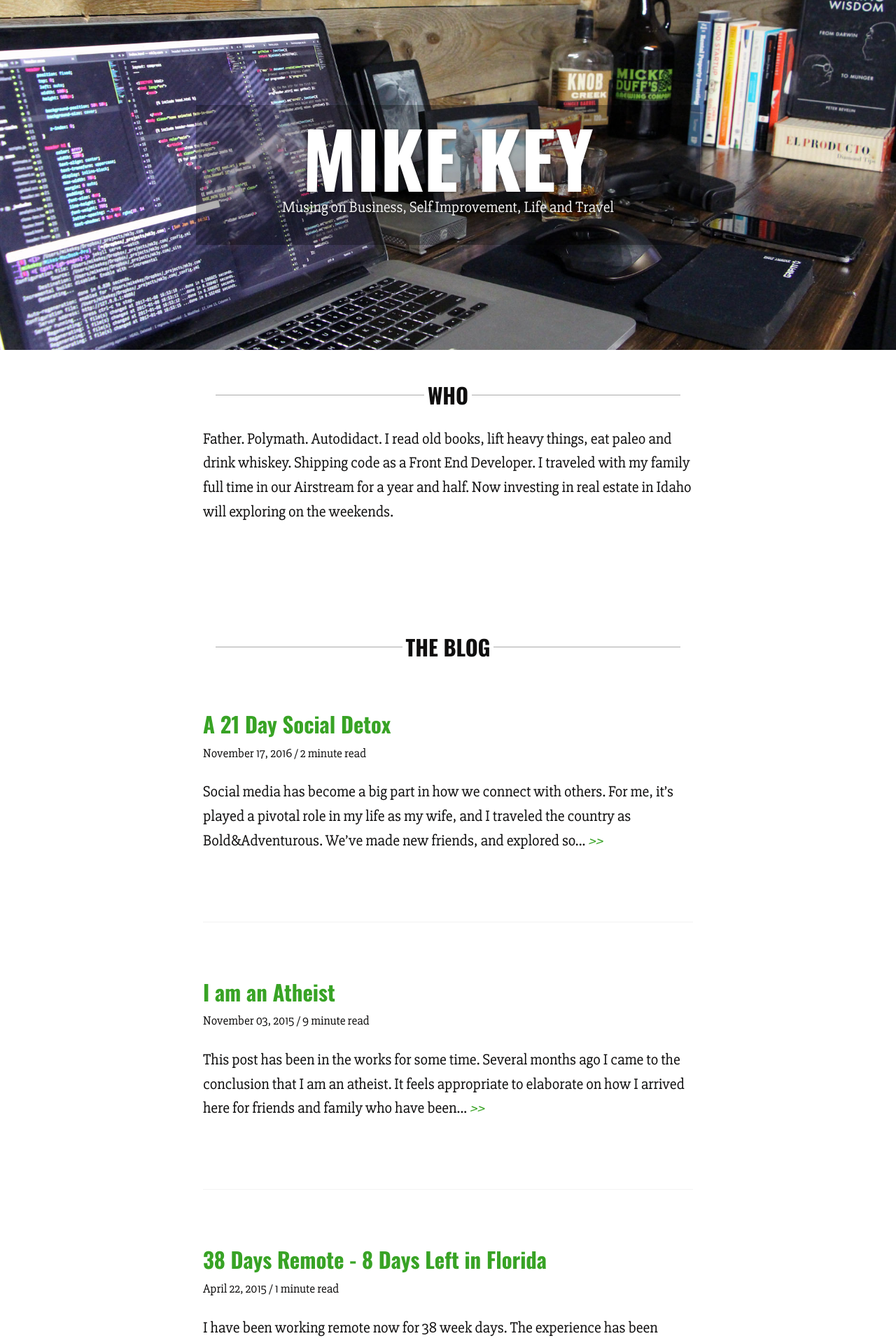
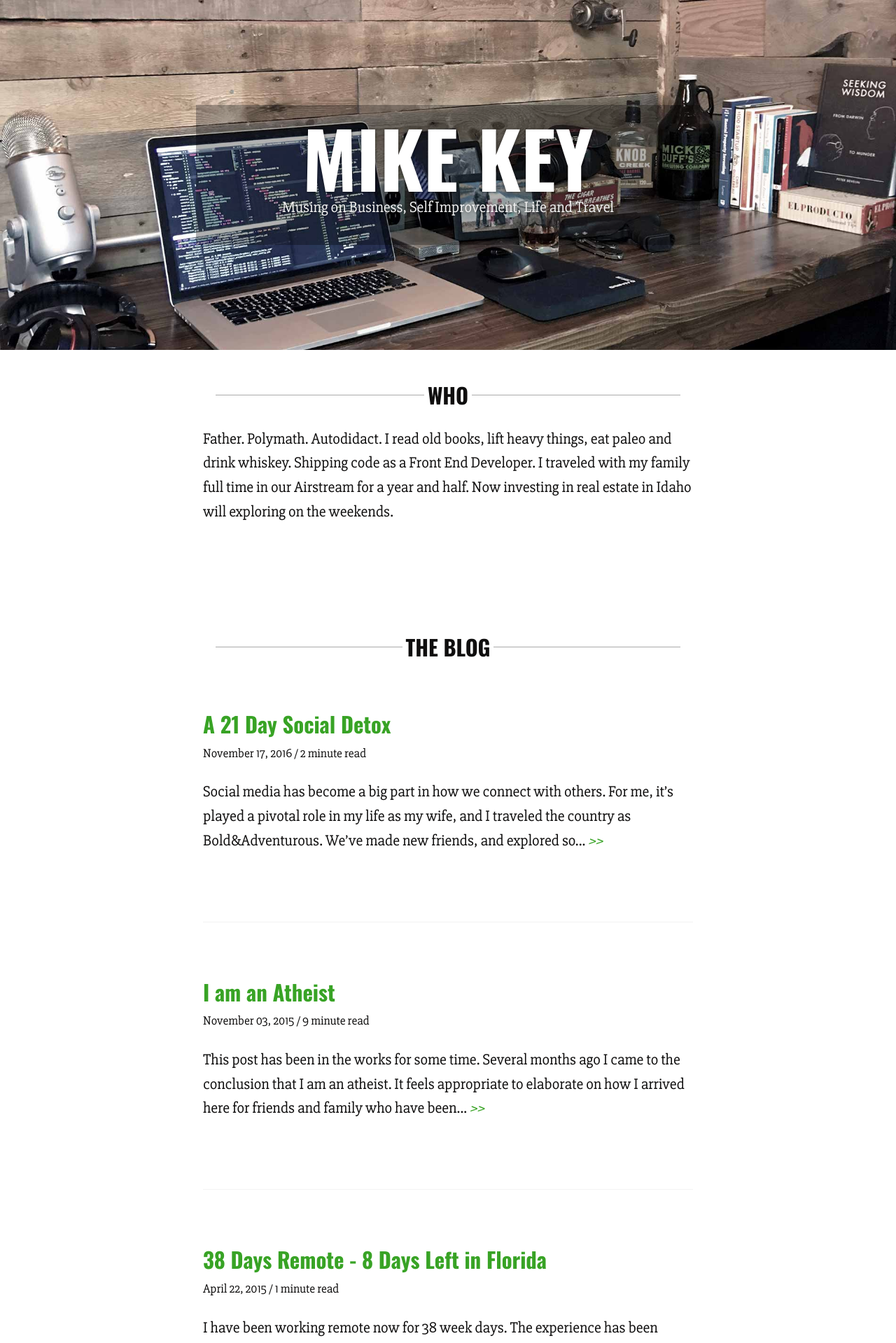
Before and after one commit to devbymike/mk3y.com, a Jekyll site: the page built from index.html, in a window 1280 px wide. Shown: the top 1919 px of the page at 70% size. Built offline with Jekyll 4.4.1, drawn with Linux system fonts in a browser that asks for light colours; the list of posts is cut into pages by our own code.

Commit message:
tweaking BG

```diff
--- a/_includes/header-home.html
+++ b/_includes/header-home.html
@@ -1,4 +1,4 @@
-<header role="banner" style="background-image: url('/images/cover/bg-option-01.jpg');">
+<header role="banner" style="background-image: url('/images/cover/bg-option-06.jpg');">
     <div class="intro">
         <h1>Mike Key</h1>
         <span>Musing on Business, Self Improvement, Life and Travel</span>
```
Also changed, not shown: other parts of _includes/header-home.html (+8 -5 lines), 8 other files.
